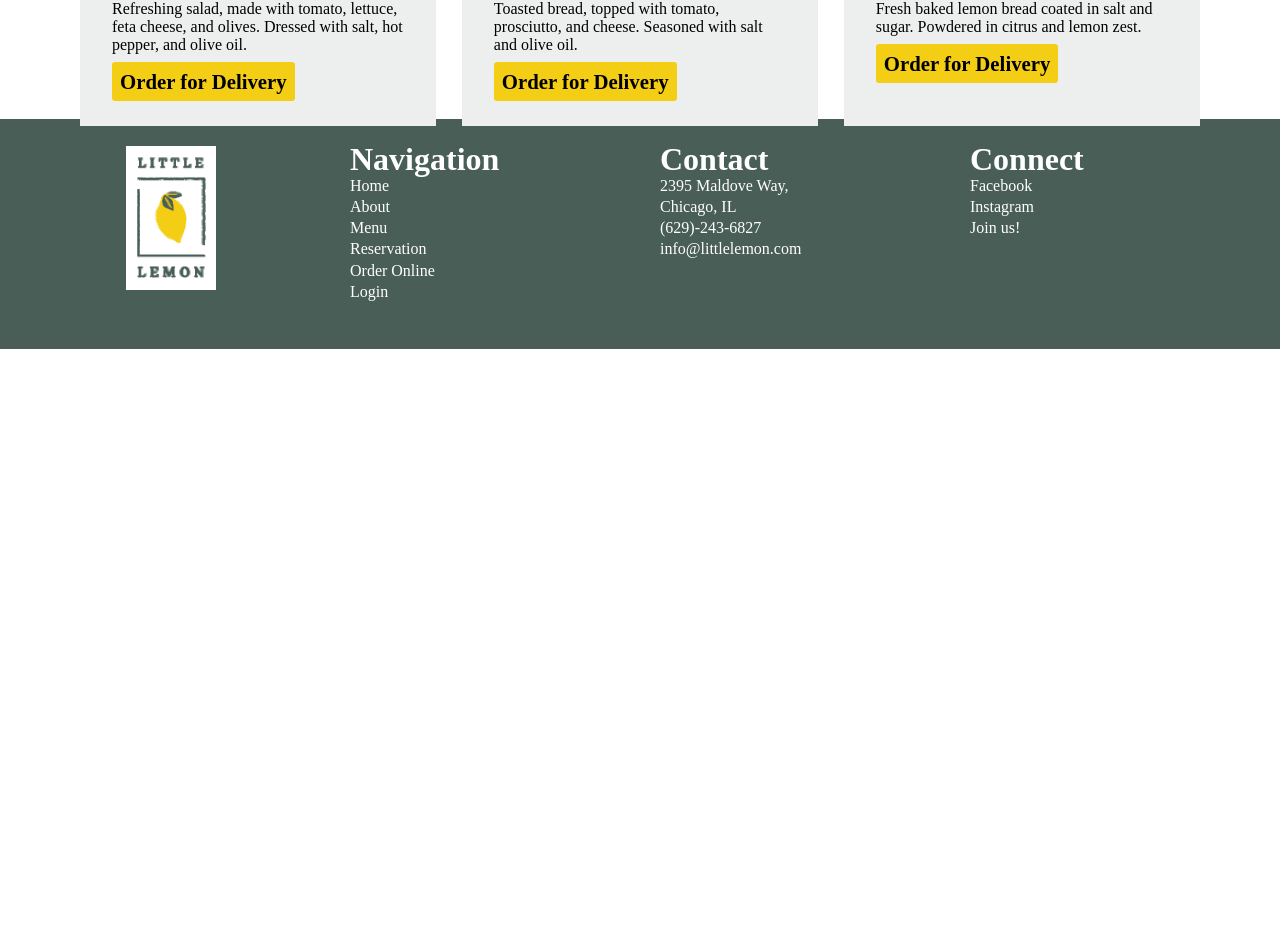
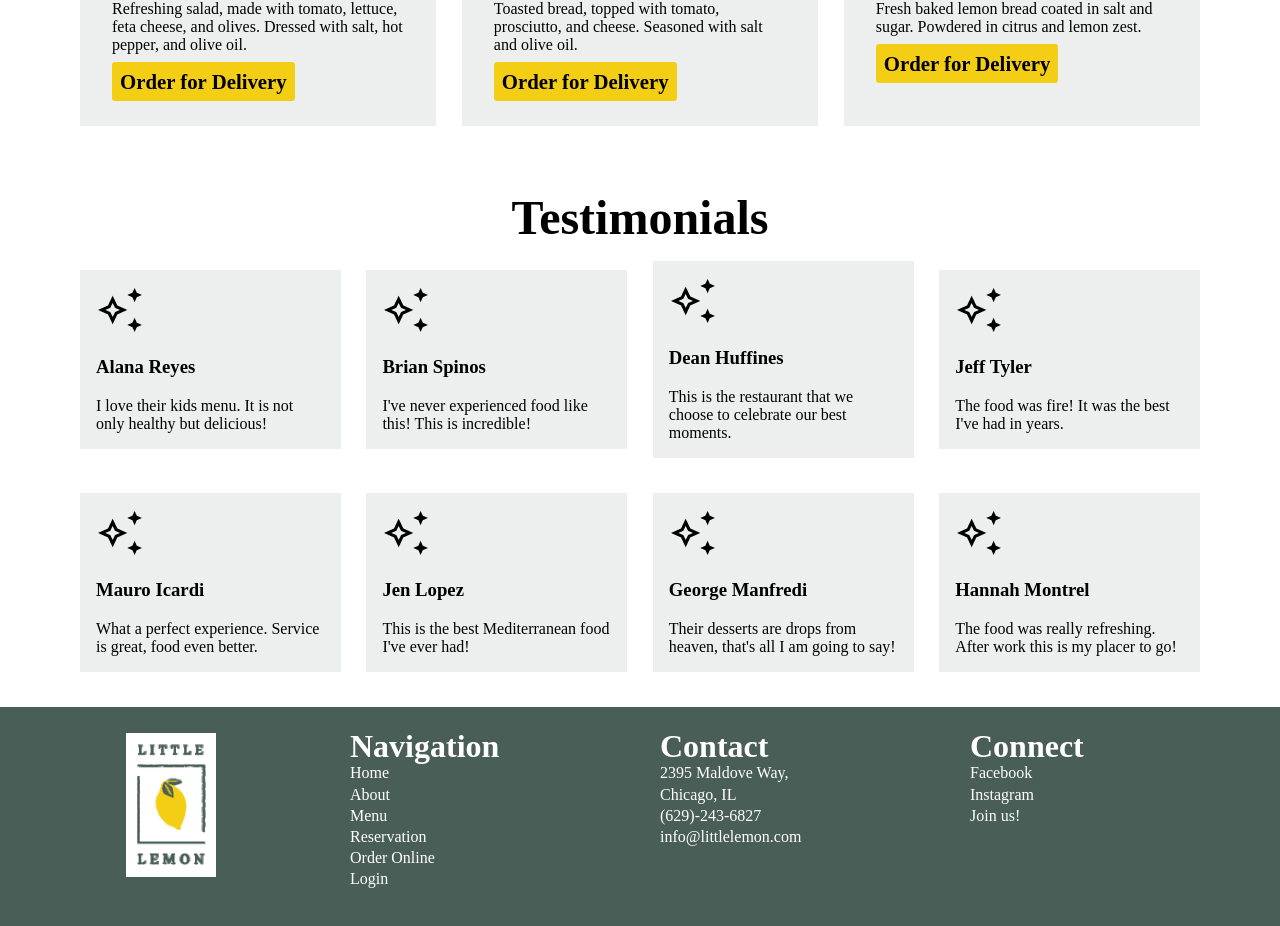
Before and after one commit to rafaellevis07/little-lemon-restaurant, a React (Create React App) app: page / in a window 1280 px wide. Shown: the part 838-1764 px from the top of the page. Before the commit the page ends 1187 px from the top, so only its background shows below. Built offline with nearby package versions, Linux system fonts and the light colour scheme.

Commit message:
create: Testimonials, TestimonaialCarousel, TestiminalCard. update: Homepage

```diff
--- a/src/components/pages/Homepage.js
+++ b/src/components/pages/Homepage.js
@@ -1,5 +1,6 @@
 import Heading from "../sections/homePages/Heading";
 import Specials from "../sections/homePages/Specials";
+import Testimonials from "../sections/homePages/Testimonials";
 
 const Homepage = () => {
   return (
@@ -7,6 +8,7 @@ const Homepage = () => {
       <Heading />
       <main>
         <Specials />
+        <Testimonials />
       </main>
     </>
   );
--- /dev/null
+++ b/src/components/sections/homePages/TestimonialCarousel.js
@@ -0,0 +1,49 @@
+import React from "react";
+import { Carousel } from "react-responsive-carousel";
+import TestimonialCard from "./cardInfo/TestimonialCard";
+
+const TestimonialCarousel = () => {
+  return (
+    <Carousel
+      infiniteLoop={true}
+      autoPlay={true}
+      Interval={5000}
+      showStatus={false}
+    >
+      <TestimonialCard
+        name="Alana Reyes"
+        review="I love their kids menu. It is not only healthy but delicious!"
+      />
+      <TestimonialCard
+        name="Brian Spinos"
+        review="I've never experienced food like this! This is incredible!"
+      />
+      <TestimonialCard
+        name="Dean Huffines"
+        review="This is the restaurant that we choose to celebrate our best moments."
+      />
+      <TestimonialCard
+        name="Jeff Tyler"
+        review="The food was fire! It was the best I've had in years."
+      />
+      <TestimonialCard
+        name="Mauro Icardi"
+        review="What a perfect experience. Service is great, food even better."
+      />
+      <TestimonialCard
+        name="Jen Lopez"
+        review="This is the best Mediterranean food I've ever had!"
+      />
+      <TestimonialCard
+        name="George Manfredi"
+        review="Their desserts are drops from heaven, that's all I am going to say!"
+      />
+      <TestimonialCard
+        name="Hannah Montrel"
+        review="The food was really refreshing. After work this is my placer to go!"
+      />
+    </Carousel>
+  );
+};
+
+export default TestimonialCarousel;
--- /dev/null
+++ b/src/components/sections/homePages/Testimonials.js
@@ -0,0 +1,52 @@
+import Carousel from "./TestimonialCarousel";
+import TestimonialCard from "./cardInfo/TestimonialCard";
+
+const Testimonials = () => {
+  return (
+    <section className="testimonials">
+      <article className="testimonials-topbar">
+        <h1>Testimonials</h1>
+      </article>
+
+      <section className="testimonials-cards">
+        <TestimonialCard
+          name="Alana Reyes"
+          review="I love their kids menu. It is not only healthy but delicious!"
+        />
+        <TestimonialCard
+          name="Brian Spinos"
+          review="I've never experienced food like this! This is incredible!"
+        />
+        <TestimonialCard
+          name="Dean Huffines"
+          review="This is the restaurant that we choose to celebrate our best moments."
+        />
+        <TestimonialCard
+          name="Jeff Tyler"
+          review="The food was fire! It was the best I've had in years."
+        />
+        <TestimonialCard
+          name="Mauro Icardi"
+          review="What a perfect experience. Service is great, food even better."
+        />
+        <TestimonialCard
+          name="Jen Lopez"
+          review="This is the best Mediterranean food I've ever had!"
+        />
+        <TestimonialCard
+          name="George Manfredi"
+          review="Their desserts are drops from heaven, that's all I am going to say!"
+        />
+        <TestimonialCard
+          name="Hannah Montrel"
+          review="The food was really refreshing. After work this is my placer to go!"
+        />
+      </section>
+      <section className="testimonials-carousel">
+        <Carousel />
+      </section>
+    </section>
+  );
+};
+
+export default Testimonials;
--- /dev/null
+++ b/src/components/sections/homePages/cardInfo/TestimonialCard.js
@@ -0,0 +1,13 @@
+import Star from "../../../../assets/star.png";
+
+const TestimonialCard = (props) => {
+  return (
+    <article className="testimonial-card">
+      <img src={Star} alt="Testimonial Icon" />
+      <h3>{props.name}</h3>
+      <p>{props.review}</p>
+    </article>
+  );
+};
+
+export default TestimonialCard;
```
